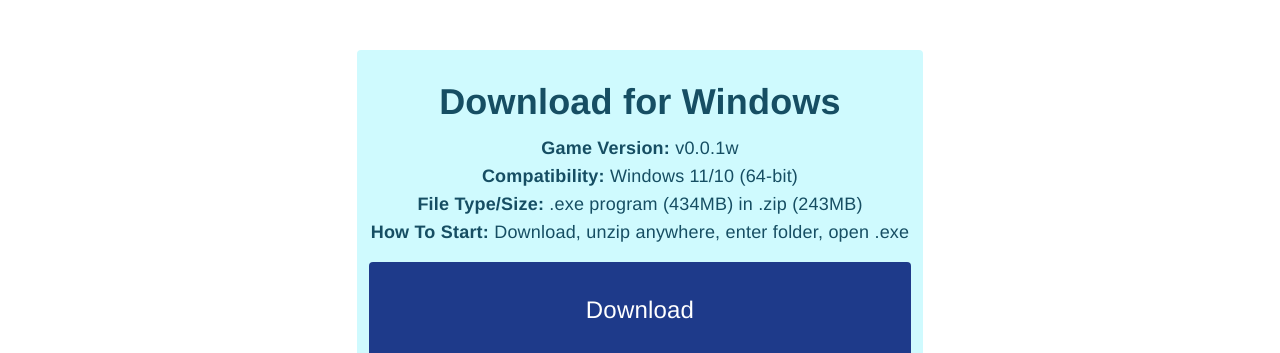
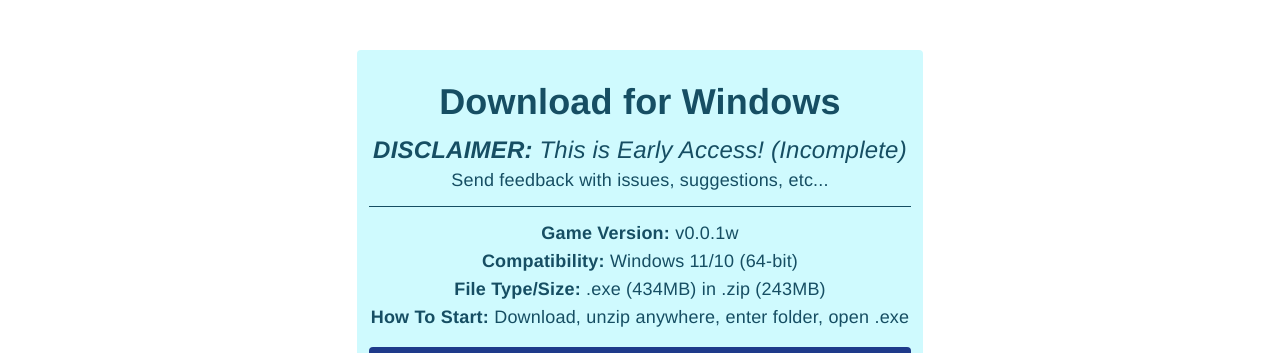
Before and after one commit to derek-perry/cosmoscleaner.com, a Next.js app: page /play in a window 1280 px wide. Shown: the part 920-1273 px from the top of the page. Built offline with nearby package versions, Linux system fonts and the light colour scheme; no server answers; a web font is replaced by a local one.

Commit message:
Add Early Access Notice
Added a notice which states the current Windows download is an incomplete, Early Access build.

```diff
--- a/pages/play.tsx
+++ b/pages/play.tsx
@@ -30,9 +30,12 @@ const playPage: NextPage = () => {
         <div className="max-w-[596px] flex flex-wrap items-center align-center justify-center gap-6 mb-20">
           <div className="max-w-[590px] flex flex-col pb-3 px-3 bg-cyan-100 rounded">
             <h2 id="windows">Download for Windows</h2>
+            <p className="text-2xl mt-3"><em><strong>DISCLAIMER:</strong> This is Early Access! (Incomplete)</em></p>
+            <p className="text-lg">Send feedback with issues, suggestions, etc...</p>
+            <div className="h-px mt-3 bg-cyan-900" />
             <p className="text-lg mt-3"><strong>Game Version:</strong> v0.0.1w</p>
             <p className="text-lg"><strong>Compatibility:</strong> Windows 11/10 (64-bit)</p>
-            <p className="text-lg"><strong>File Type/Size:</strong> .exe program (434MB) in .zip (243MB)</p>
+            <p className="text-lg"><strong>File Type/Size:</strong> .exe (434MB) in .zip (243MB)</p>
             <p className="text-lg"><strong>How To Start:</strong> Download, unzip anywhere, enter folder, open .exe</p>
             <ButtonExternal className="text-2xl my-4" href="https://drive.google.com/uc?export=download&id=1JIgKMd2H_OjprY0axV72qSk2FUU9GOIB" title="Download Cosmos Cleaner for Windows 10/11 (64-bit)">Download</ButtonExternal>
             <p className="text-sm">By downloading/playing, you agree to the game's <LinkInternal href="tosgame" title="CosmosCleaner.com/tosgame">terms of service</LinkInternal> and <LinkInternal href="privacygame" title="CosmosCleaner.com/privacygame">privacy policy</LinkInternal>.</p>
```
